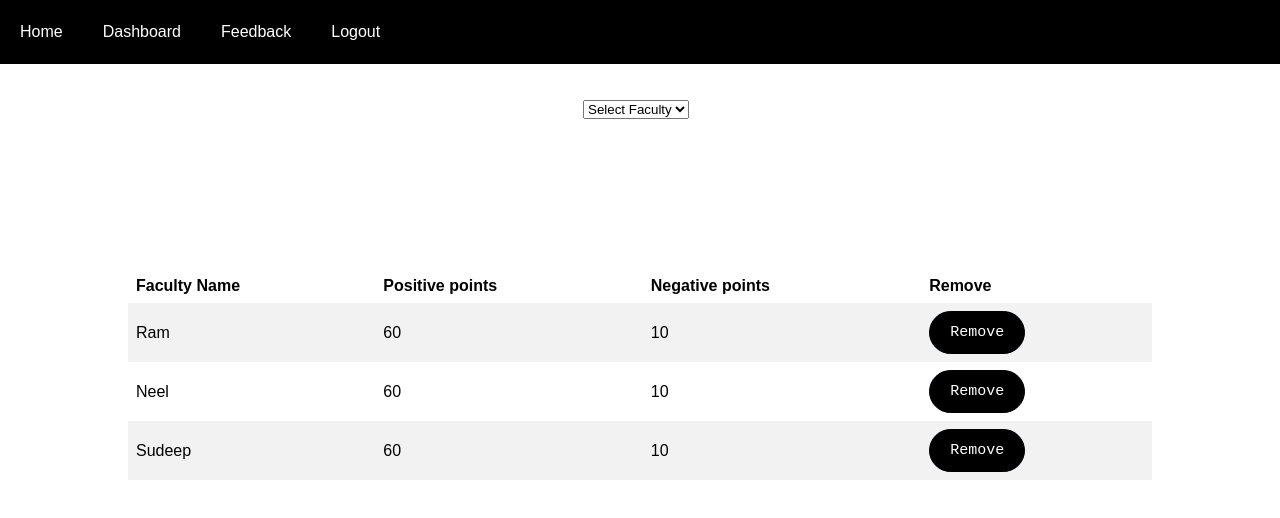
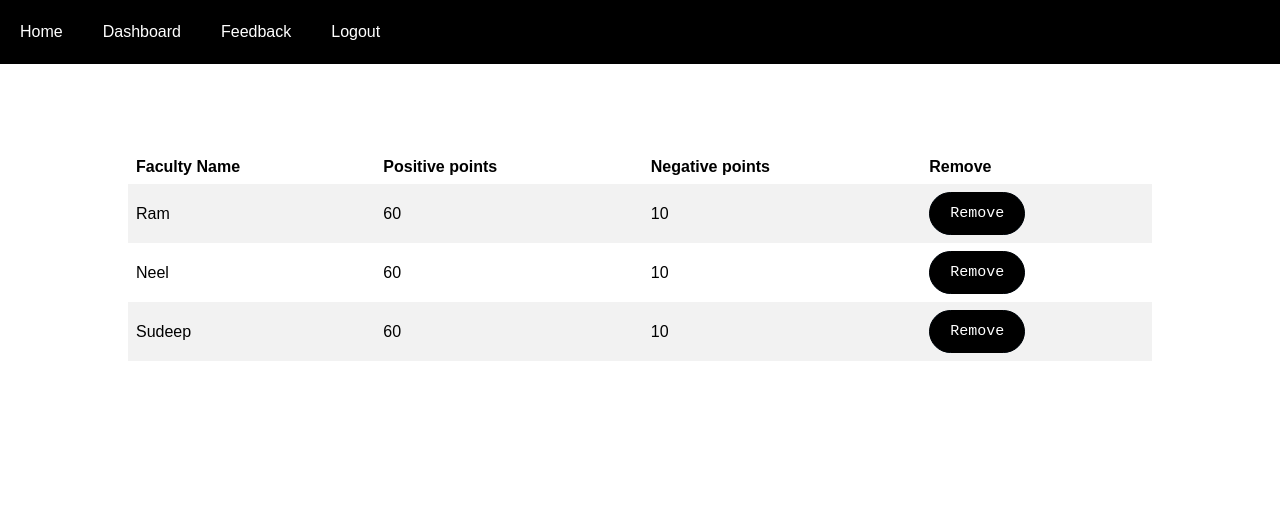
Before and after one commit to rampa2510/303, a plain HTML site: page views/removeFaculty.html in a window 1280 px wide. Drawn offline with Linux system fonts and the light colour scheme.

Commit message:
removed dropdown

```diff
--- a/views/removeFaculty.html
+++ b/views/removeFaculty.html
@@ -16,16 +16,6 @@
         <a href="feedback.html" class = "navitem">Feedback</a>
         <a href="../index.html" class = "navitem">Logout</a>
       </div>
-    <div class="autocomplete">
-        <div class="styled-select slate">
-            <select>
-              <option>Select Faculty</option>
-              <option>Ram</option>
-              <option>Neel</option>
-              <option>Sudeep</option>
-            </select>
-          </div>
-    </div>
 
     <div class="tableData">
         <table>
```
